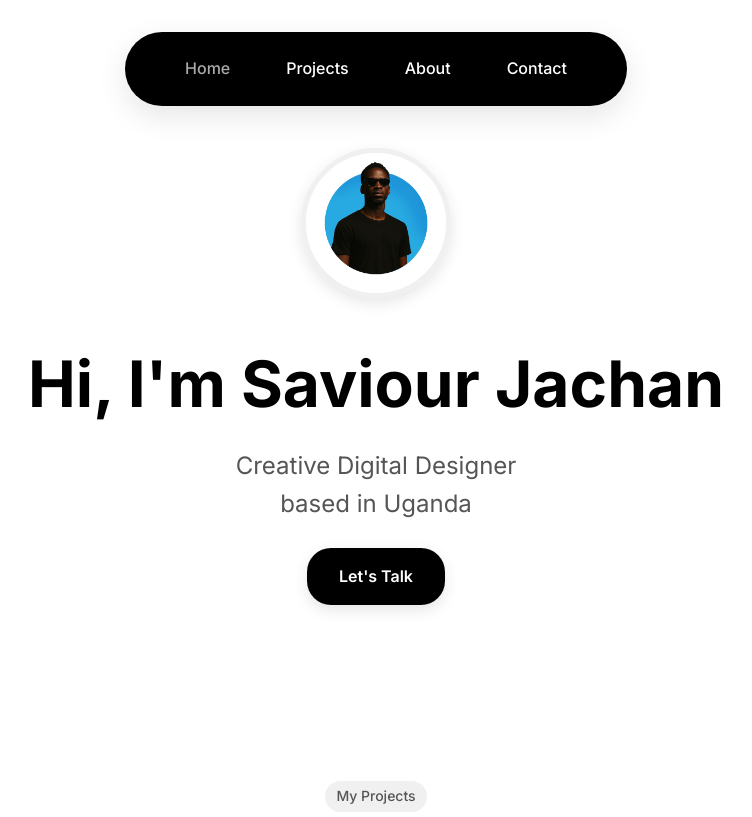
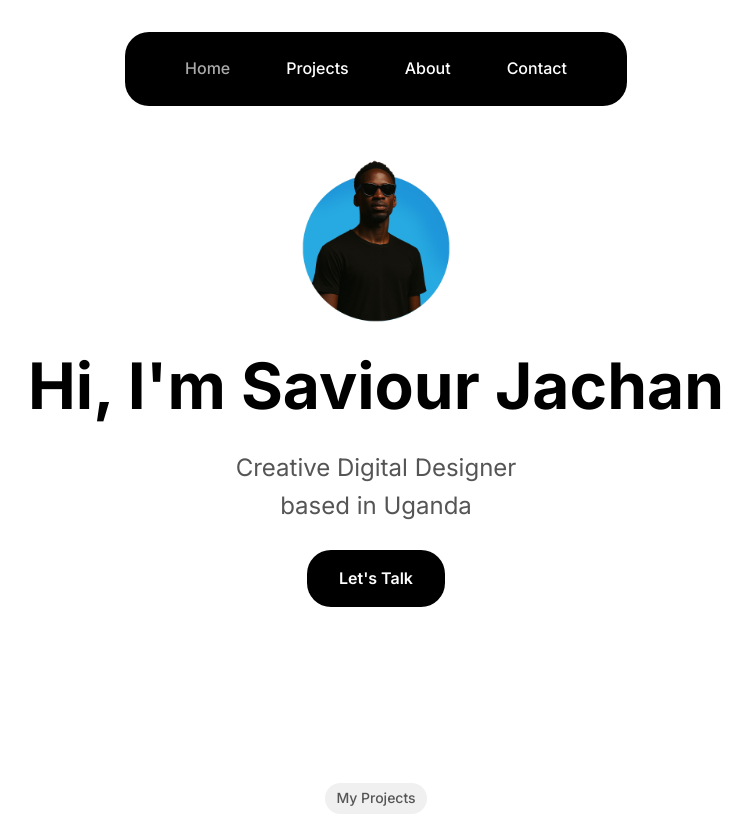
Before and after one commit to saviourjachan/myportfolio, a plain HTML site: page index.html in a window 1280 px wide. Shown: the top 817 px of the page, without its empty margins (264-1016 px from the left). Drawn offline with nearby package versions, Linux system fonts and the light colour scheme; a script that the page names is missing.

Commit message:
Done for today

```diff
--- a/index.html
+++ b/index.html
@@ -16,7 +16,7 @@
         <nav class="main-nav">
             <div class="nav-container">
                 <div class="nav-links">
-                    <a href="#" class="nav__link active">Home</a> <!-- Added active class example -->
+                    <a href="#" class="nav__link active">Home</a>
                     <a href="#projects" class="nav__link">Projects</a>
                     <a href="#about" class="nav__link">About</a>
                     <a href="#contact" class="nav__link">Contact</a>
@@ -26,11 +26,11 @@
     </header>
 
     <main>
-        <section class="hero-section container" id="hero"> <!-- Added container class -->
+        <section class="hero-section container" id="hero">
             <img src="Saviour.jpg" alt="Saviour Jachan" class="profile-pic">
             <h1>Hi, I'm Saviour Jachan</h1>
             <p class="title">Creative Digital Designer<br>based in Uganda</p>
-            <a href="#contact" class="button primary">Let's Talk</a> <!-- Changed to <a> tag for accessibility -->
+            <a href="#contact" class="button primary">Let's Talk</a>
         </section>
 
         <section class="projects-section container" id="projects">
@@ -119,7 +119,7 @@
     <div class="skills-grid">
 
     <div class="skill-item">
-        <i class="ri-smartphone-line"></i>  <!-- Mobile-first icon -->
+        <i class="ri-smartphone-line"></i>
         <h3>UI/UX- Product Design</h3>
         <p>Mobile & web interfaces that convert users</p>
     </div>
--- a/style.css
+++ b/style.css
@@ -30,13 +30,9 @@
     /* Border Radius */
     --br-sm: 0.5rem;
     --br-md: 1.5rem;
-    --br-lg: 2.5rem; /* 40px */
+    --br-lg: 1.5rem; /* 40px */
     --br-round: 50%;
 
-    /* Shadows */
-    --shadow-sm: 0 5px 15px rgba(0, 0, 0, 0.1);
-    --shadow-md: 0 10px 30px rgba(0, 0, 0, 0.1);
-    --shadow-lg: 0 7px 20px rgba(0, 0, 0, 0.15);
 
     /* Transitions */
     --transition-ease: all 0.3s ease;
@@ -57,19 +53,19 @@ body {
     font-family: 'Inter', -apple-system, BlinkMacSystemFont, sans-serif;
     background-color: var(--clr-secondary);
     color: var(--clr-primary);
-    line-height: 1.6; /* Slightly increased for readability */
-    padding-top: 6.25rem; /* 100px: Base padding for fixed nav */
+    line-height: 1.6;
+    padding-top: 6.25rem;
 }
 
 a {
     text-decoration: none;
-    color: inherit; /* Inherit color by default */
+    color: inherit;
 }
 
 img {
     max-width: 100%;
     height: auto;
-    display: block; /* Removes extra space below images */
+    display: block;
 }
 
 button {
@@ -80,11 +76,11 @@ button {
     color: inherit;
 }
 
-/* --- 2. Utility Classes --- */
+
 .container {
-    max-width: 75rem; /* 1200px */
+    max-width: 75rem;
     margin: 0 auto;
-    padding: 0 var(--spacing-lg); /* 40px */
+    padding: 0 var(--spacing-lg);
 }
 
 .button {
@@ -209,13 +205,8 @@ button {
 }
 
 .hero-section .profile-pic {
-    width: 9.375rem; /* 150px */
-    height: 9.375rem; /* 150px */
-    border-radius: var(--br-round);
-    object-fit: cover;
-    margin-bottom: var(--spacing-xl); /* 32px */
-    border: 5px solid var(--clr-light-grey);
-    box-shadow: var(--shadow-sm);
+    width: 200px; /* 150px */
+    height:200px /* 150px */
 }
 
 .hero-section h1 {
```
Also changed, not shown: main.js (+3 -4 lines).
